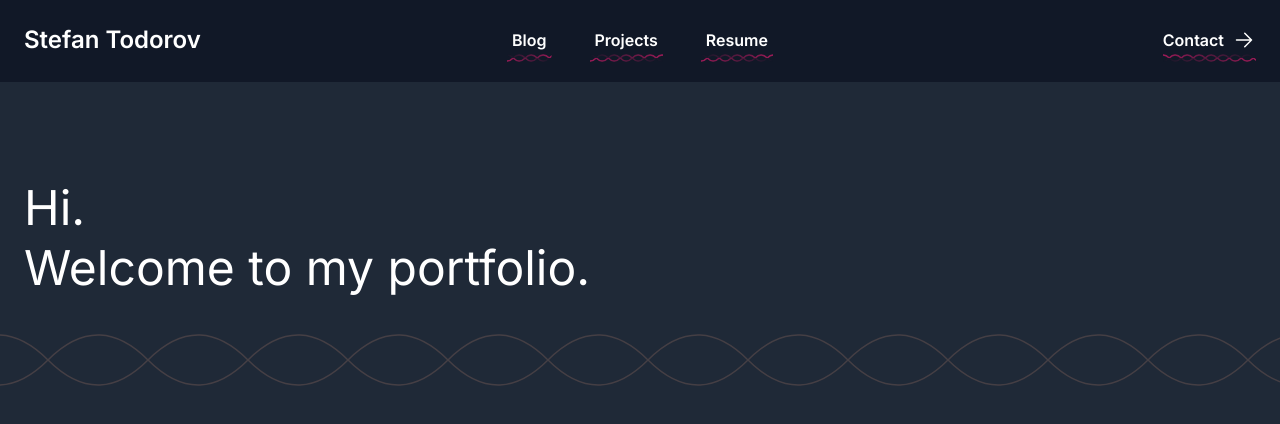
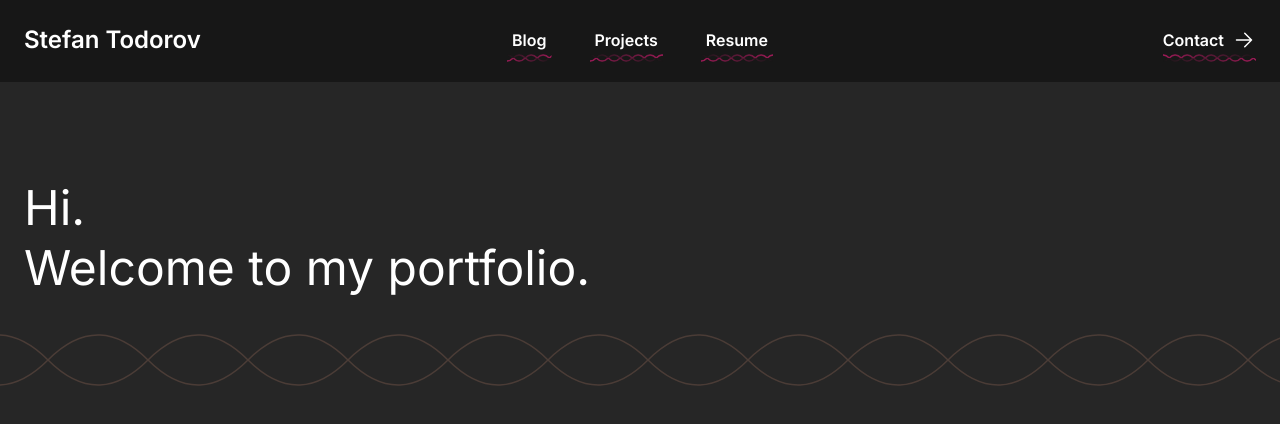
Before and after one commit to coravacav/portfolio, a Next.js app: page / in a window 1280 px wide. Shown: the top 424 px of the page. Built offline with nearby package versions, Linux system fonts and the light colour scheme.

Commit message:
I like neutral more

```diff
--- a/tailwind.config.js
+++ b/tailwind.config.js
@@ -8,7 +8,7 @@ module.exports = {
     theme: {
         colors: {
             ...colors,
-            neutral: colors.gray,
+            neutral: colors.neutral,
             active: customColors.tropicalIndigo,
             hover: customColors.tangerine,
             activatable: customColors.pink,
```
